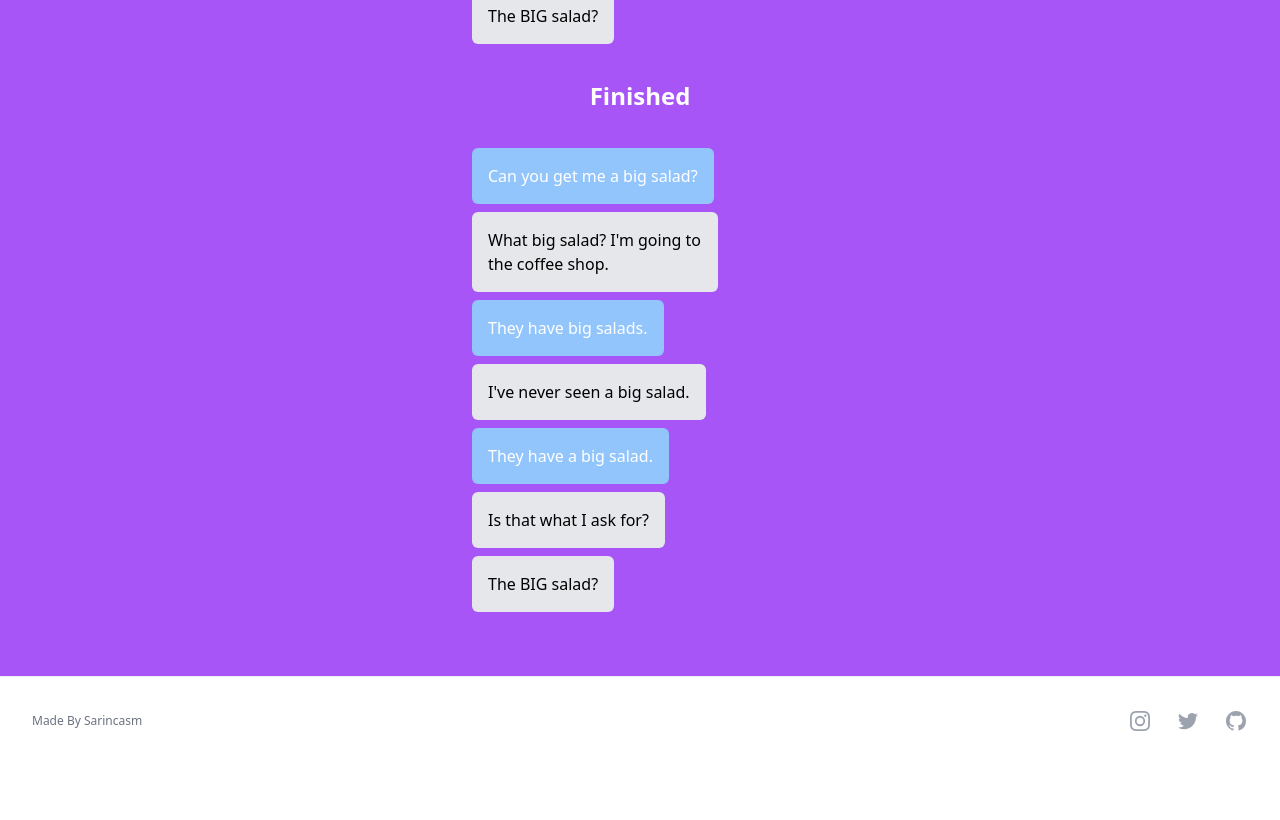
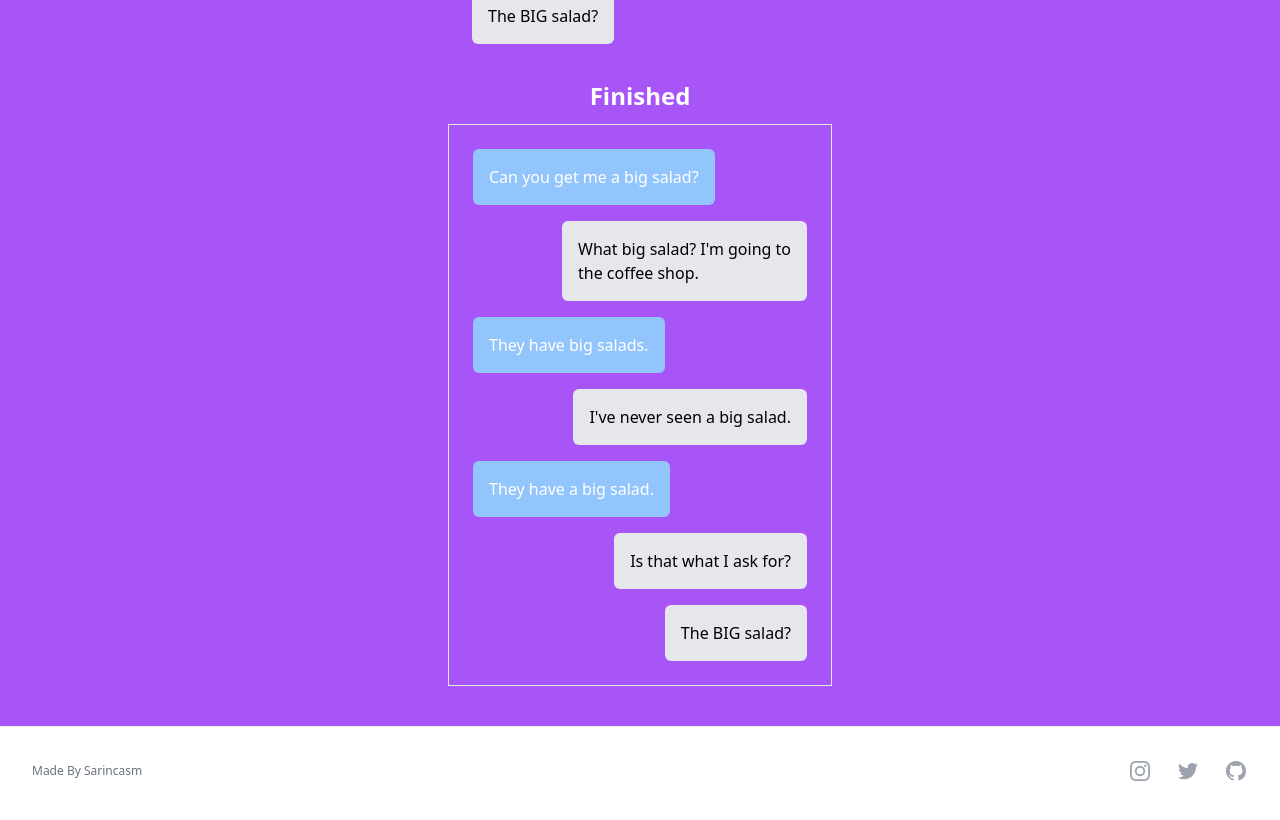
Before and after one commit to sarincasm/jar-of-dirt, a Next.js app in the folder style/css-fundamentals/: page /flexbox/directions-and-alignment/conversation in a window 1280 px wide. Shown: the part 540-1360 px from the top of the page. Before the commit the page ends 1321 px from the top, so only its background shows below. Built offline with nearby package versions, Linux system fonts and the light colour scheme.

Commit message:
CSS Fundamentals Flexbox alignment tricks Done: conversation

```diff
--- a/style/css-fundamentals/app/flexbox/directions-and-alignment/conversation/page.tsx
+++ b/style/css-fundamentals/app/flexbox/directions-and-alignment/conversation/page.tsx
@@ -40,14 +40,14 @@ function renderDone() {
 	}
 	function renderMessageTo({message}: {message: string}) {
 		return (
-			<li className="block p-4 m-2 rounded-md w-fit max-w-[70%] bg-gray-200 text-black">
+			<li className="block p-4 m-2 rounded-md w-fit max-w-[70%] bg-gray-200 text-black self-end">
 				{message}
 			</li>
 		)
 	}
 	return (
-		<section className="p-4 w-96 mx-auto">
-			<ol className="min-h-full m-0 p-0 list-none">
+		<section className="p-4 w-96 mx-auto border">
+			<ol className="min-h-full m-0 p-0 list-none flex flex-col justify-end">
 				{renderMessageFrom({message: 'Can you get me a big salad?'})}
 				{renderMessageTo({
 					message: " What big salad? I'm going to the coffee shop.",
```
